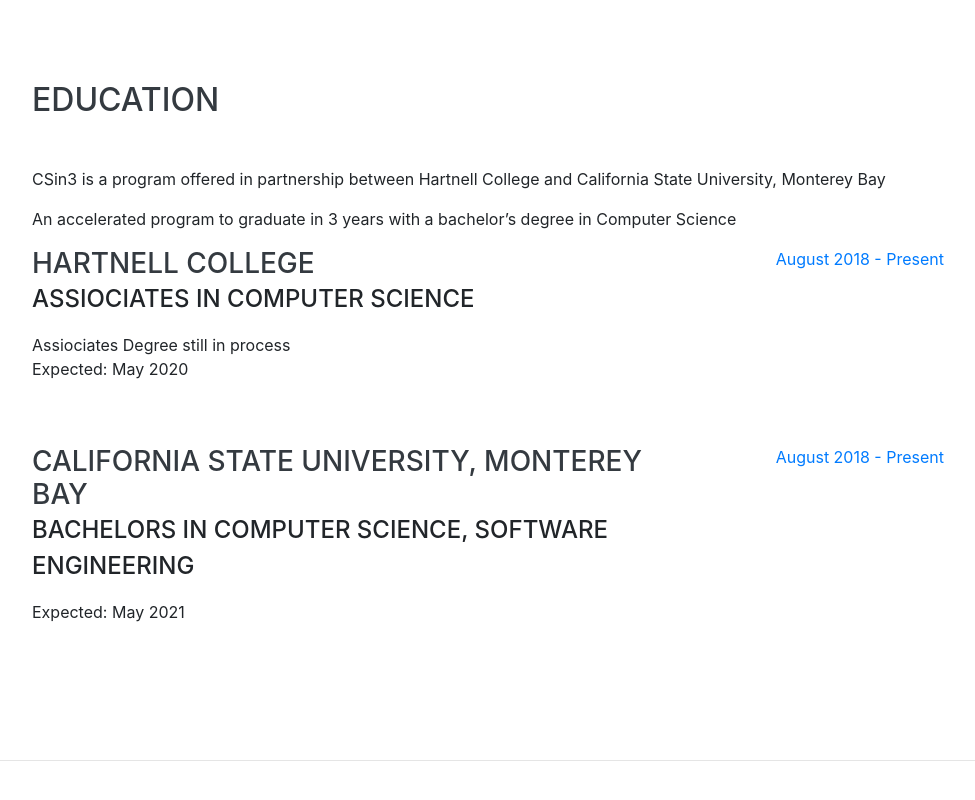
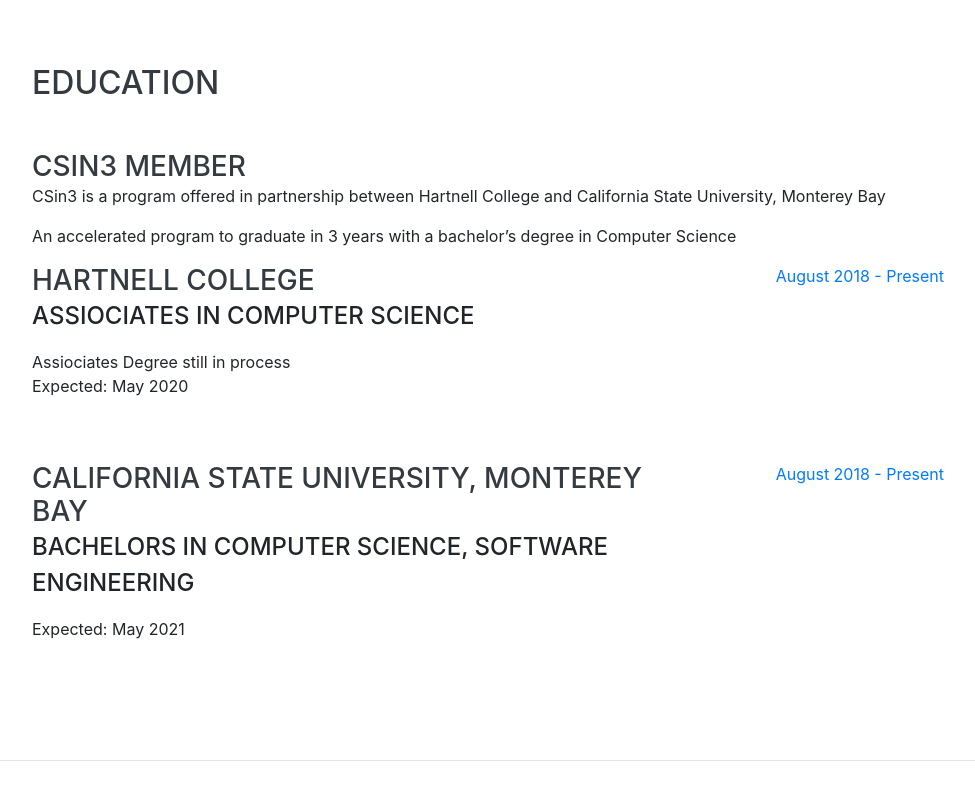
Before and after one commit to mytzy17/mytzy-escalante, a website with bundled scripts: page index.html in a window 1280 px wide. Shown: the part 1992-2792 px from the top of the page, without its empty margins (288-1263 px from the left). Built offline with nearby package versions, Linux system fonts and the light colour scheme; files whose address does not match are found by name; a web font is replaced by a local one.

Commit message:
added CSIN3 member in education

```diff
--- a/index.html
+++ b/index.html
@@ -143,6 +143,7 @@
     <section class="resume-section p-3 p-lg-5 d-flex align-items-center" id="education">
       <div class="w-100">
         <h2 class="mb-5">Education</h2>
+        <h3 class="mb-0">CSin3 Member</h3>
         <p>CSin3 is a program offered in partnership between Hartnell College and California State University, Monterey Bay</p>
         <p>An accelerated program to graduate in 3 years with a bachelor’s degree in Computer Science</p>
 
```
